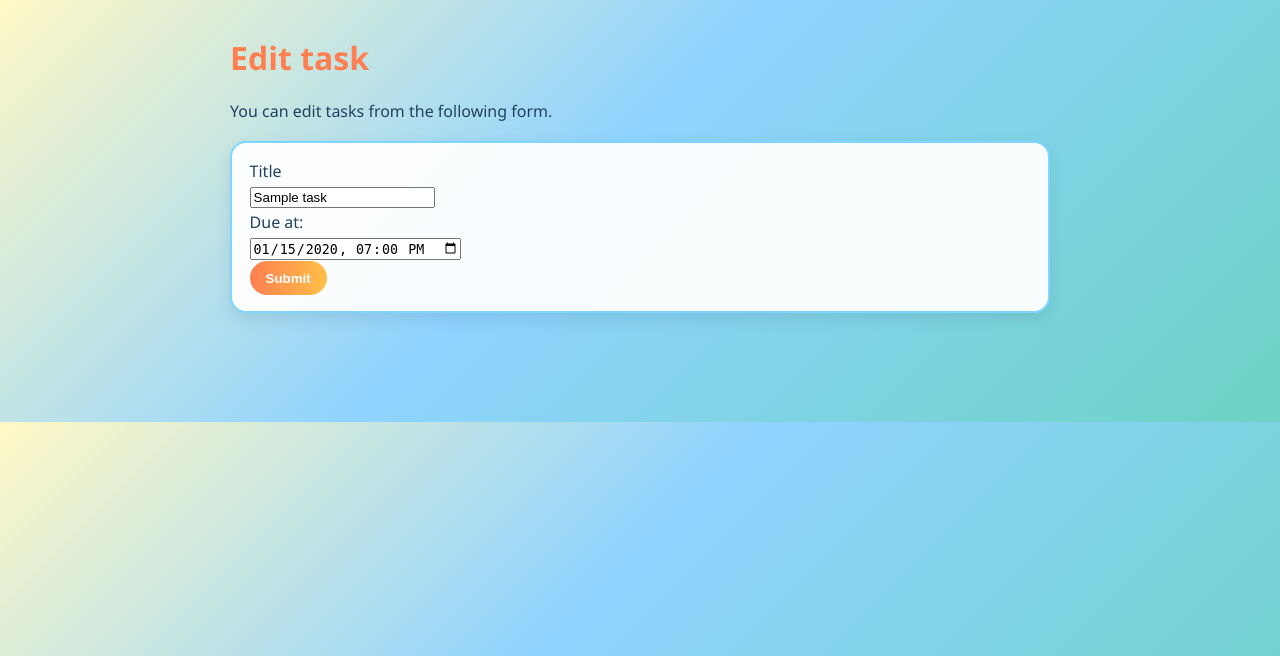
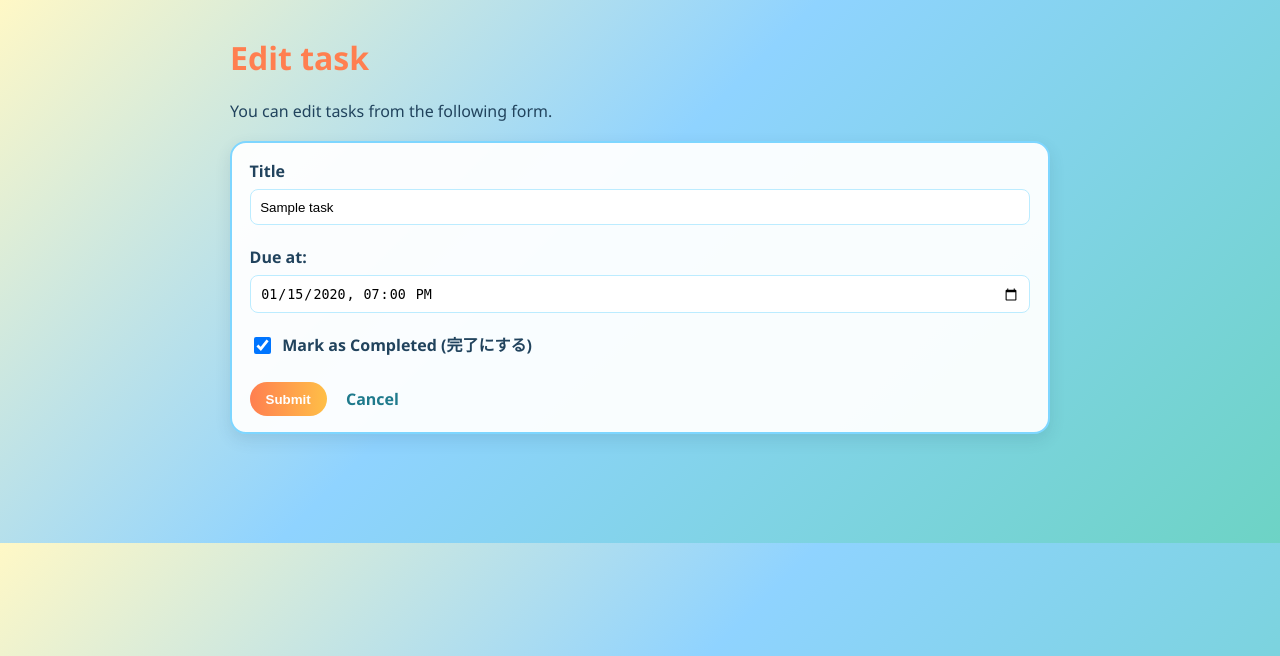
Before and after one commit to s1f102501754/django-test-exercise, a Django app: page /1/update in a window 1280 px wide. Shown: the top 656 px of the page. Run offline with Django 5.2, Linux system fonts and the light colour scheme; tables that the repository leaves empty hold one stand-in row (values such as "Sample post").

Commit message:
Editの編集

```diff
--- a/todo/templates/todo/edit.html
+++ b/todo/templates/todo/edit.html
@@ -7,23 +7,93 @@
     <link rel="stylesheet" href="{% static 'todo/style.css' %}">
     <meta charset="UTF-8">
     <meta name="author" content="INIAD">
+    <style>
+      /* レイアウト補助用 */
+      .form-group {
+        margin-bottom: 1.2rem;
+      }
+      .form-group label {
+        font-weight: 700;
+      }
+      .form-group input[type="text"],
+      .form-group input[type="datetime-local"] {
+        width: 100%;
+        padding: 0.6rem;
+        border: 1px solid #bcecff;
+        border-radius: 8px;
+        box-sizing: border-box;
+        margin-top: 0.3rem;
+      }
+      .checkbox-group {
+        display: flex;
+        align-items: center;
+        gap: 0.5rem;
+        margin-bottom: 1.5rem;
+        font-weight: 700;
+      }
+      .checkbox-group input[type="checkbox"] {
+        width: 1.1rem;
+        height: 1.1rem;
+        cursor: pointer;
+      }
+      .button-group {
+        display: flex;
+        align-items: center;
+        gap: 1.2rem;
+      }
+      .error-box {
+        background-color: #ffeef0;
+        border: 1px solid #ffccd3;
+        color: #ff3860;
+        padding: 0.8rem;
+        border-radius: 8px;
+        margin-bottom: 1.2rem;
+        font-size: 0.9rem;
+      }
+    </style>
   </head>
 
   <body>
     <h1>Edit task</h1>
     <p>You can edit tasks from the following form.</p>
-    <form action="{% url 'update' task.id%}" method="post">
+
+    <form action="{% url 'update' task.id %}" method="post">
       {% csrf_token %}
-      <div>
-        <label for="titleInput">Title</label><br>
-        <input id="titleInput" name="title" type="text" placeholder="Input title" value="{{ task.title }}">
+
+      <!-- 【機能追加③】エラーメッセージがある場合に赤字で表示 -->
+      {% if error_message %}
+        <div class="error-box">
+          <p style="margin: 0;">{{ error_message }}</p>
+        </div>
+      {% endif %}
+
+      <!-- Title 入力欄 -->
+      <div class="form-group">
+        <label for="titleInput">Title</label>
+        <!-- 入力エラーで戻ってきた時に、入力中だったタイトルを保持します -->
+        <input id="titleInput" name="title" type="text" placeholder="Input title" value="{{ request.POST.title|default:task.title }}">
       </div>
-      <div>
-        <label for="dueInput">Due at:</label><br>
-        <input id="dueInput" name="due_at" type="datetime-local" value="{{ task.due_at |date:"Y-m-d H:i" }}">
+
+      <!-- Due at 入力欄 -->
+      <div class="form-group">
+        <label for="dueInput">Due at:</label>
+        <input id="dueInput" name="due_at" type="datetime-local" value="{{ request.POST.due_at|default:task.due_at|date:'Y-m-d\TH:i' }}">
       </div>
-      <div>
+
+      <!-- 【機能追加①】Completed（完了チェックボックス） -->
+      <div class="checkbox-group">
+        <input type="checkbox" id="completedInput" name="completed" {% if task.completed %}checked{% endif %}>
+        <label for="completedInput" style="cursor: pointer; user-select: none;">
+          Mark as Completed (完了にする)
+        </label>
+      </div>
+
+      <!-- ボタンエリア -->
+      <div class="button-group">
         <button type="submit">Submit</button>
+
+        <!-- 【機能追加②】Cancel ボタン（詳細画面に戻る） -->
+        <a href="{% url 'detail' task.id %}">Cancel</a>
       </div>
     </form>
     <br>
--- a/todo/views.py
+++ b/todo/views.py
@@ -3,6 +3,7 @@ from django.http import Http404
 from django.utils.timezone import make_aware
 from django.utils.dateparse import parse_datetime
 from todo.models import Task
+from django.utils import timezone
 
 
 # Create your views here.
@@ -47,14 +48,34 @@ def update(request, task_id):
         task = Task.objects.get(pk=task_id)
     except Task.DoesNotExist:
         raise Http404("Task does not exist")
+
+    error_message = None
+
     if request.method == 'POST':
-        task.title = request.POST['title']
-        task.due_at = make_aware(parse_datetime(request.POST['due_at']))
-        task.save()
-        return redirect(detail, task_id)
+        title = request.POST.get('title', '')
+        due_at_raw = request.POST.get('due_at', '')
+        due_at = make_aware(parse_datetime(due_at_raw)) if due_at_raw else None
+
+        # バリデーションチェック
+        if not title.strip():
+            error_message = "Title cannot be empty!"
+        elif due_at and due_at < timezone.now():
+            error_message = "Due date cannot be in the past!"
+
+        # エラーがなければタスクに代入して保存
+        if not error_message:
+            task.title = title
+            task.due_at = due_at
+
+            # completed チェックボックスの判定（送られてきていれば True）
+            task.completed = 'completed' in request.POST
+
+            task.save()
+            return redirect(detail, task_id)
 
     context = {
-        'task': task
+        'task': task,
+        'error_message': error_message,
     }
     return render(request, 'todo/edit.html', context)
 
```
Also changed, not shown: todo/forms.py (added, +33 -0 lines).
